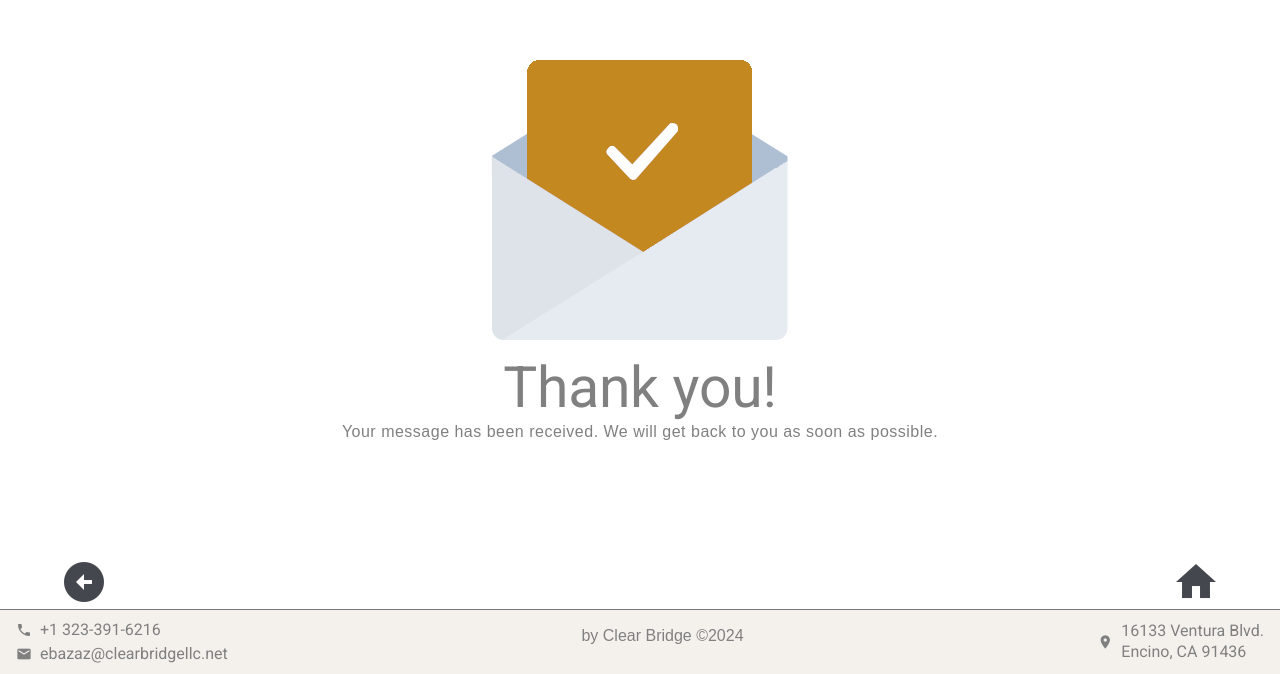
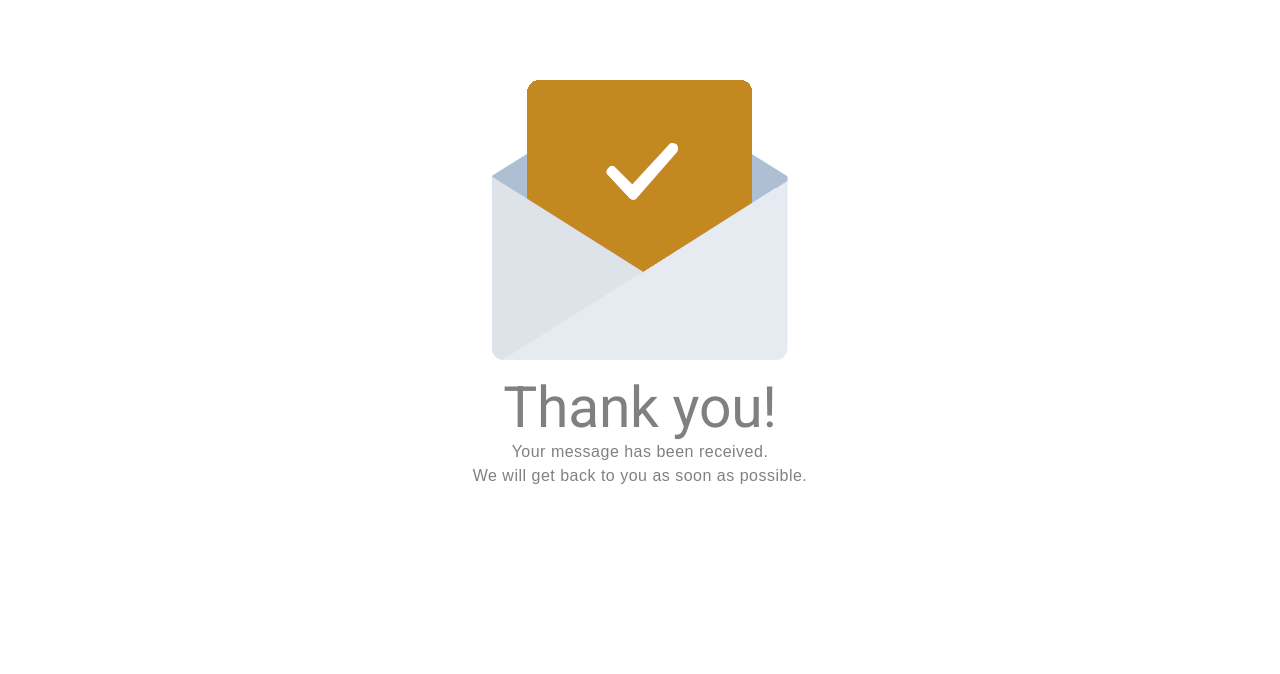
Before and after one commit to mrtabaa/clear-bridge, an Angular app in the folder client/: page /message-confirmation in a window 1280 px wide. Shown: the part 126-800 px from the top of the page. Built offline with nearby package versions, Linux system fonts and the light colour scheme.

Commit message:
Adjusted MessageConfirmation based on cognitoforms

```diff
--- a/client/src/app/app.component.html
+++ b/client/src/app/app.component.html
@@ -7,7 +7,9 @@
   <main>
     <router-outlet />
   </main>
-  <footer>
-    <app-footer />
-  </footer>
+  @if(router.url !== '/message-confirmation') {
+    <footer>
+      <app-footer />
+    </footer>
+  }
 </section>
--- a/client/src/app/app.component.ts
+++ b/client/src/app/app.component.ts
@@ -1,5 +1,5 @@
-import { Component } from '@angular/core';
-import { RouterOutlet } from '@angular/router';
+import { Component, inject } from '@angular/core';
+import { Router, RouterOutlet } from '@angular/router';
 import { FooterComponent } from './components/footer/footer.component';
 import { NavbarComponent } from './components/navbars/navbar/navbar.component';
 import { CommonModule } from '@angular/common';
@@ -15,4 +15,5 @@ import { CommonModule } from '@angular/common';
   styleUrl: './app.component.scss'
 })
 export class AppComponent {
+  router = inject(Router);
 }
--- a/client/src/app/components/contact-us/message-confirmation/message-confirmation.component.html
+++ b/client/src/app/components/contact-us/message-confirmation/message-confirmation.component.html
@@ -2,7 +2,7 @@
     <img src="/assets/images/logos/message-sent.png" alt="sent">
     <div class="message">
         <h1>Thank you!</h1>
-        <p>Your message has been received. We will get back to you as soon as possible.</p>
+        <p>Your message has been received.</p>
+        <p>We will get back to you as soon as possible.</p>
     </div>
-    <app-nav-arrows />
 </main>
--- a/client/src/app/components/contact-us/message-confirmation/message-confirmation.component.ts
+++ b/client/src/app/components/contact-us/message-confirmation/message-confirmation.component.ts
@@ -1,11 +1,9 @@
 import { Component } from '@angular/core';
-import { NavArrowsComponent } from '../../navbars/nav-arrows/nav-arrows.component';
 
 @Component({
   selector: 'app-message-confirmation',
   standalone: true,
   imports: [
-    NavArrowsComponent
   ],
   templateUrl: './message-confirmation.component.html',
   styleUrl: './message-confirmation.component.scss'
```
